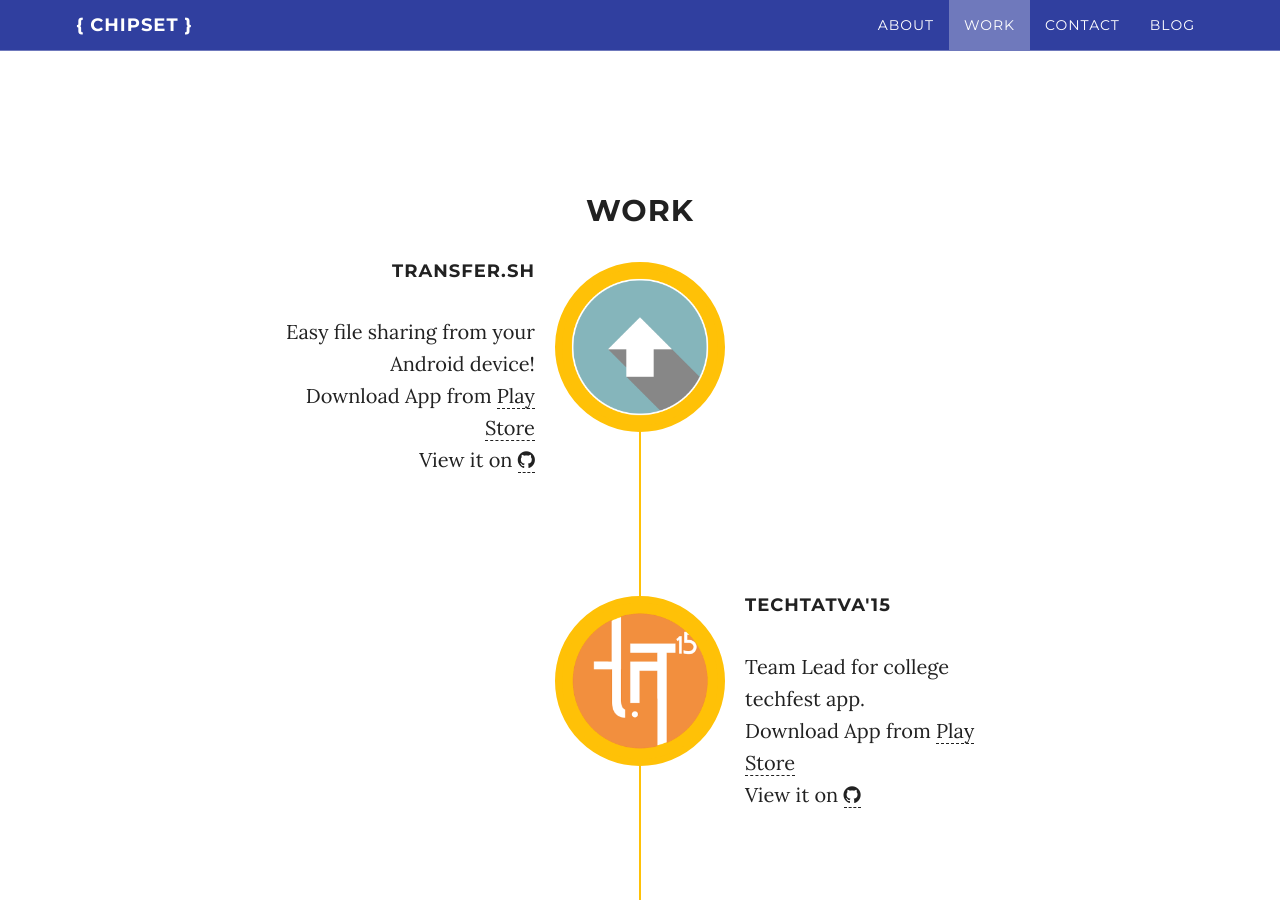
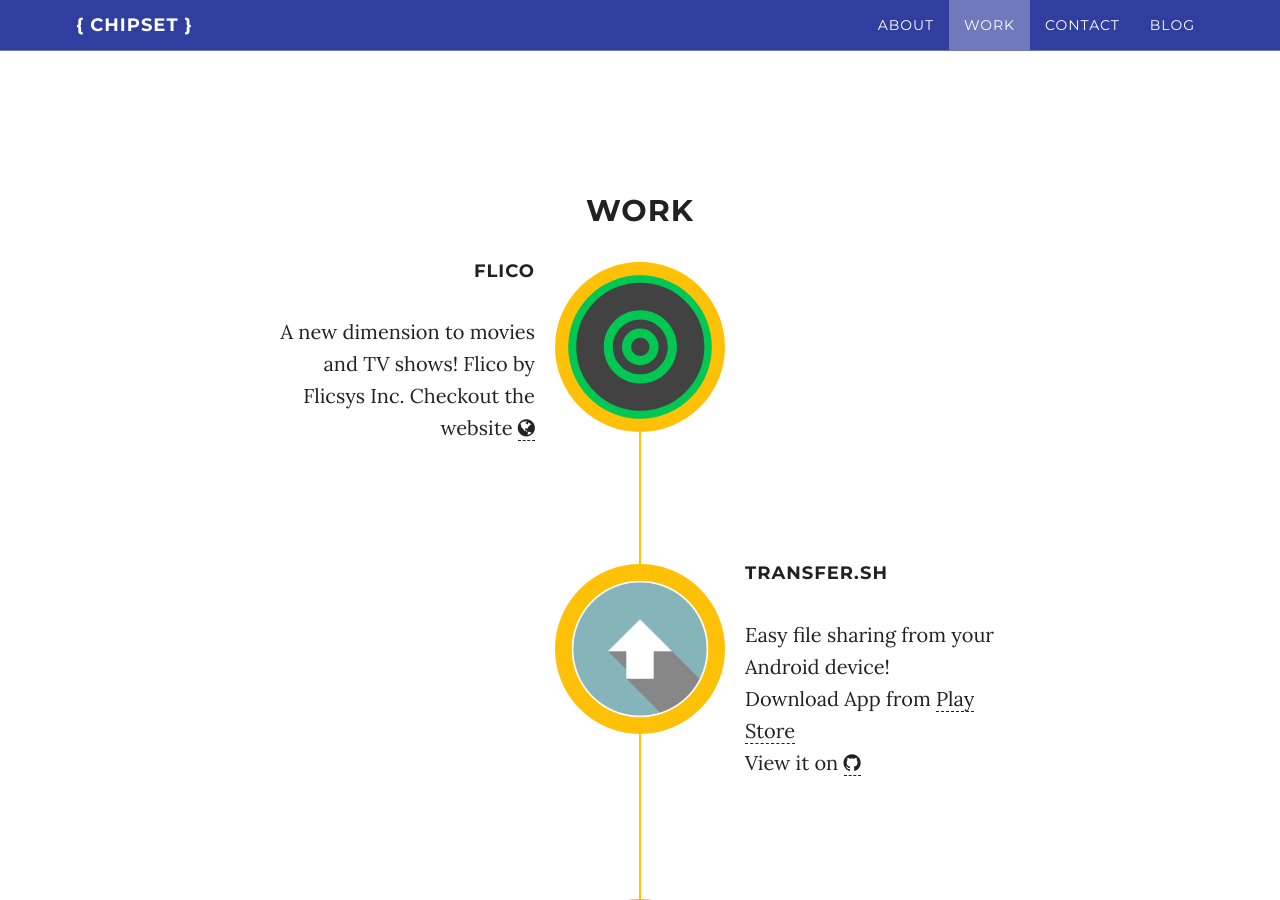
Before and after one commit to kartikarora/kartikarora.me, a Jekyll site: the page built from index.html, in a window 1280 px wide and 900 px high, scrolled down 1706 px. Built offline with Jekyll 4.4.1, drawn with Linux system fonts in a browser that asks for light colours; nearby versions of some CDN libraries; emoji names are drawn with the system emoji font; comment, search, counter and statistics services are not loaded.

Commit message:
Added flico

```diff
--- a/_config.yml
+++ b/_config.yml
@@ -103,6 +103,9 @@
 ###############
 
 events:
+  - image: "/img/timeline/flico.svg"
+    date: "Flico"
+    description: "A new dimension to movies and TV shows! Flico by Flicsys Inc. Checkout the website <a href=\"http://flico.me\" target=\"_blank\"><i class=\"fa fa-globe\"></i><a>"
   - image: "/img/timeline/trsh.png"
     date: "Transfer.sh"
     description: "Easy file sharing from your Android device! <br>Download App from <a href=\"https://play.google.com/store/apps/details?id=me.kartikarora.transfersh\" target=\"_blank\">Play Store</a><br>View it on <a href=\"https://github.com/kartikarora/Transfer.sh\" target=\"_blank\"><i class=\"fa fa-github\"></i></a>"
```
Also changed, not shown: img/timeline/flico.svg (added).
